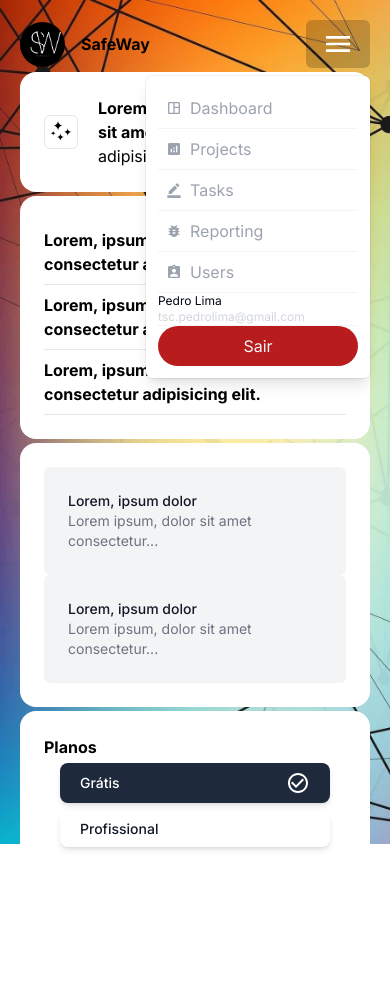
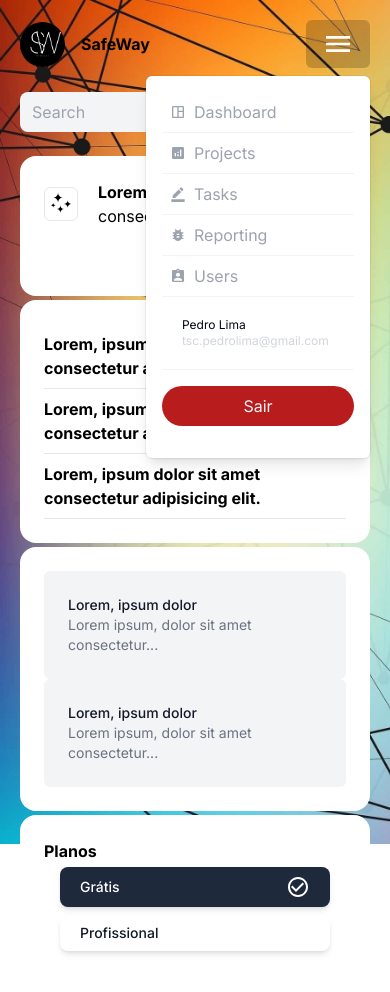
Before and after one commit to pedroalima/safeway, a Next.js app: page /dashboard in a window 390 px wide. Both pictures are taken after a click on the button 338 px from the left and 44 px from the top of the page. Shown: the top 992 px of the page. Before the commit the page ends 891 px from the top, so only its background shows below. Built offline with nearby package versions, Linux system fonts and the light colour scheme.

Commit message:
style: mobile layout

```diff
--- a/src/app/(private)/dashboard/page.tsx
+++ b/src/app/(private)/dashboard/page.tsx
@@ -118,7 +118,7 @@ export default function Dashboard() {
               leaveFrom="transform opacity-100 scale-100"
               leaveTo="transform opacity-0 scale-95"
             >
-              <Menu.Items className="absolute p-3 right-0 mt-2 w-56 origin-top-right divide-y divide-gray-100 rounded-md bg-white shadow-lg ring-1 ring-black/5 focus:outline-none">
+              <Menu.Items className="absolute py-4 px-4 right-0 mt-2 w-56 origin-top-right divide-y divide-gray-100 rounded-md bg-white shadow-lg ring-1 ring-black/5 focus:outline-none">
                 {navLinks.map((link, i) => (
                   <Menu.Item key={i}>
                     <Link
@@ -129,7 +129,7 @@ export default function Dashboard() {
                   </Menu.Item>
                 ))}
                 <Menu.Item>
-                  <div className="flex flex-col">
+                  <div className="flex flex-col p-5">
                     <span className="text-xs text-slate-950">Pedro Lima</span>
                     <span className="text-xs text-gray-300">tsc.pedrolima@gmail.com</span>
                   </div>
@@ -138,13 +138,16 @@ export default function Dashboard() {
                   <form onSubmit={handleLogout}>
                     <button
                       type="submit"
-                      className="bg-red-700 hover:bg-red-800 text-slate-100 rounded-full p-2 cursor-pointer w-full"
+                      className="bg-red-700 hover:bg-red-800 text-slate-100 rounded-full p-2 my-4 cursor-pointer w-full"
                     >Sair</button>
                   </form>
                 </Menu.Item>
               </Menu.Items>
             </Transition>
           </Menu>
+        </div>
+        <div className="my-5">
+          <input type="search" name="search" id="search" placeholder="Search" className="bg-gray-100 rounded-lg w-full py-2 px-3" />
         </div>
 
         {/* Dashboard 1 */}
@@ -186,7 +189,7 @@ export default function Dashboard() {
             >Sair</button>
           </form>
         </div>
-        <div className="bg-white col-start-3 col-end-9 row-start-1 row-end-2 rounded-2xl p-6 flex justify-around items-center">
+        <div className="bg-white col-start-3 col-end-9 row-start-1 row-end-2 rounded-2xl p-6 flex flex-col sm:flex-row justify-around items-center">
           {/* Dashboard 2 */}
           <div className="flex items-center gap-5">
             <div className="border rounded-md">
@@ -194,7 +197,7 @@ export default function Dashboard() {
             </div>
             <span><strong>Lorem ipsum dolor sit amet</strong> consectetur adipisicing elit</span>
           </div>
-          <button className="bg-slate-700 hover:bg-slate-800 text-white rounded-md px-4 py-1">Assinar</button>
+          <button className="bg-slate-700 hover:bg-slate-800 text-white rounded-md px-4 py-1 mt-3 sm:m-0">Assinar</button>
         </div>
         <div className="bg-white col-start-3 col-end-6 row-start-2 row-end-7 rounded-2xl p-6 flex flex-col justify-around">
           {/* Dashboard 3 */}
--- a/src/app/globals.css
+++ b/src/app/globals.css
@@ -10,8 +10,9 @@
 
 body {
   background-image: url("../../public/bg-mobile.jpg");
-    background-repeat: no-repeat;
-    background-size: cover;
+  background-repeat: no-repeat;
+  background-size: cover;
+  min-height: 100vh;
 
   @media screen and (min-width: 630px) {
     background-image: url("../../public/bg-desktop.jpg");
```
